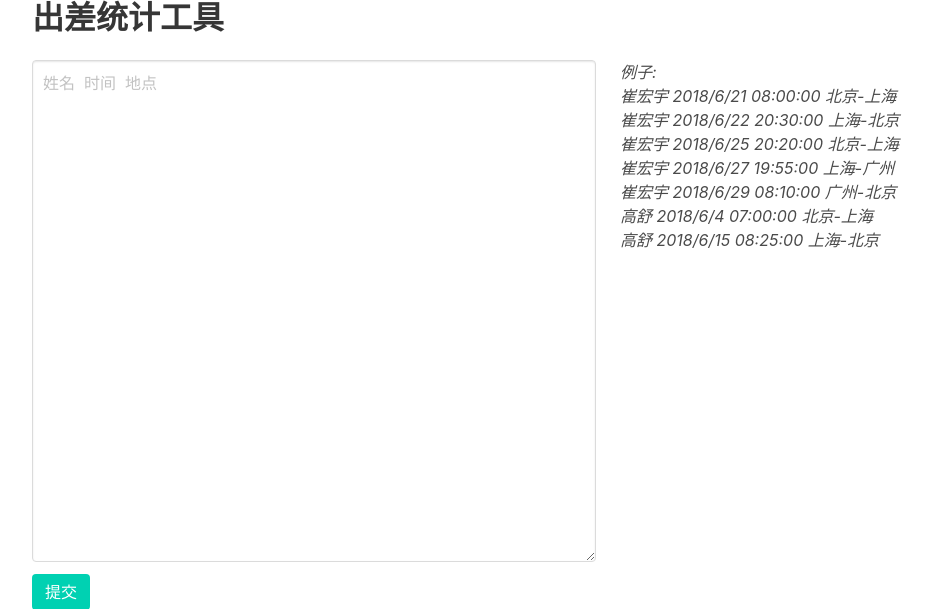
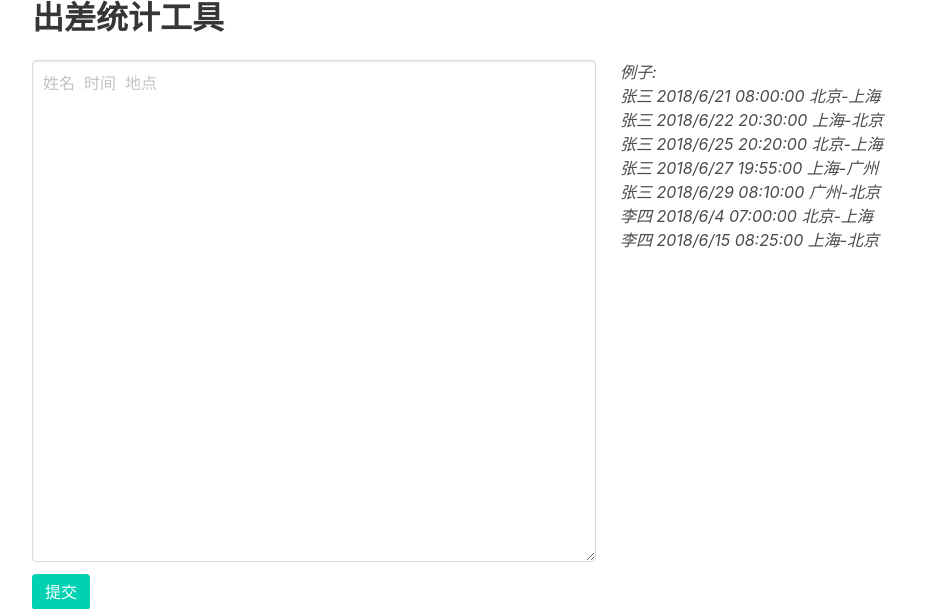
Before and after one commit to datavisorbingyuchen/awesome-office, a Flask app: page /business_trip in a window 1280 px wide. Shown: the top 609 px of the page, without its empty margins (32-964 px from the left). Run offline with Flask 2, Linux system fonts and the light colour scheme.

Commit message:
erase user name

```diff
--- a/src/templates/business_trip.html
+++ b/src/templates/business_trip.html
@@ -19,19 +19,19 @@
   <div class="column">
     <em>例子:
       <p class="content">
-      崔宏宇	2018/6/21 08:00:00	北京-上海
+      张三	2018/6/21 08:00:00	北京-上海
       <br>
-      崔宏宇	2018/6/22 20:30:00	上海-北京
+      张三	2018/6/22 20:30:00	上海-北京
       <br>
-      崔宏宇	2018/6/25 20:20:00	北京-上海
+      张三	2018/6/25 20:20:00	北京-上海
       <br>
-      崔宏宇	2018/6/27 19:55:00	上海-广州
+      张三	2018/6/27 19:55:00	上海-广州
       <br>
-      崔宏宇	2018/6/29 08:10:00	广州-北京
+      张三	2018/6/29 08:10:00	广州-北京
       <br>
-      高舒	2018/6/4 07:00:00	北京-上海
+      李四	2018/6/4 07:00:00	北京-上海
       <br>
-      高舒	2018/6/15 08:25:00	上海-北京
+      李四	2018/6/15 08:25:00	上海-北京
       </p>
     </em>
   </div>
```
